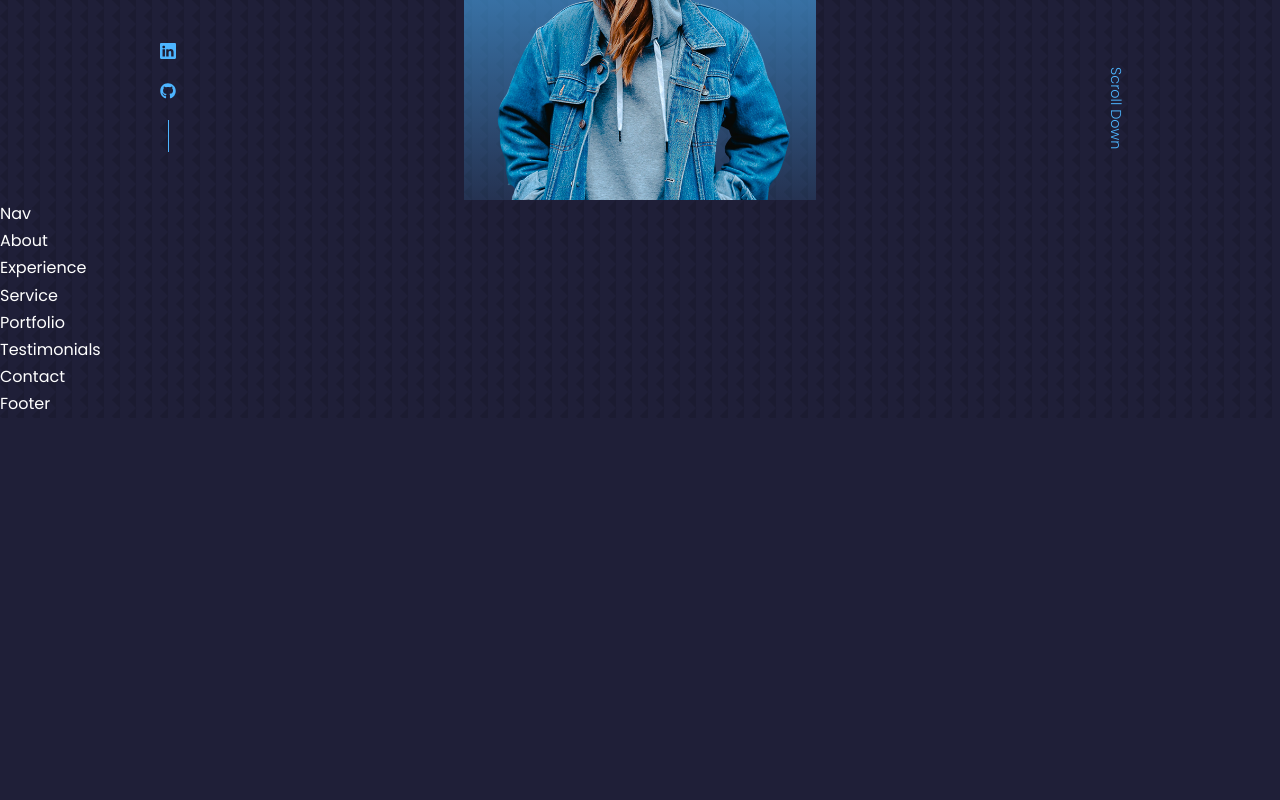
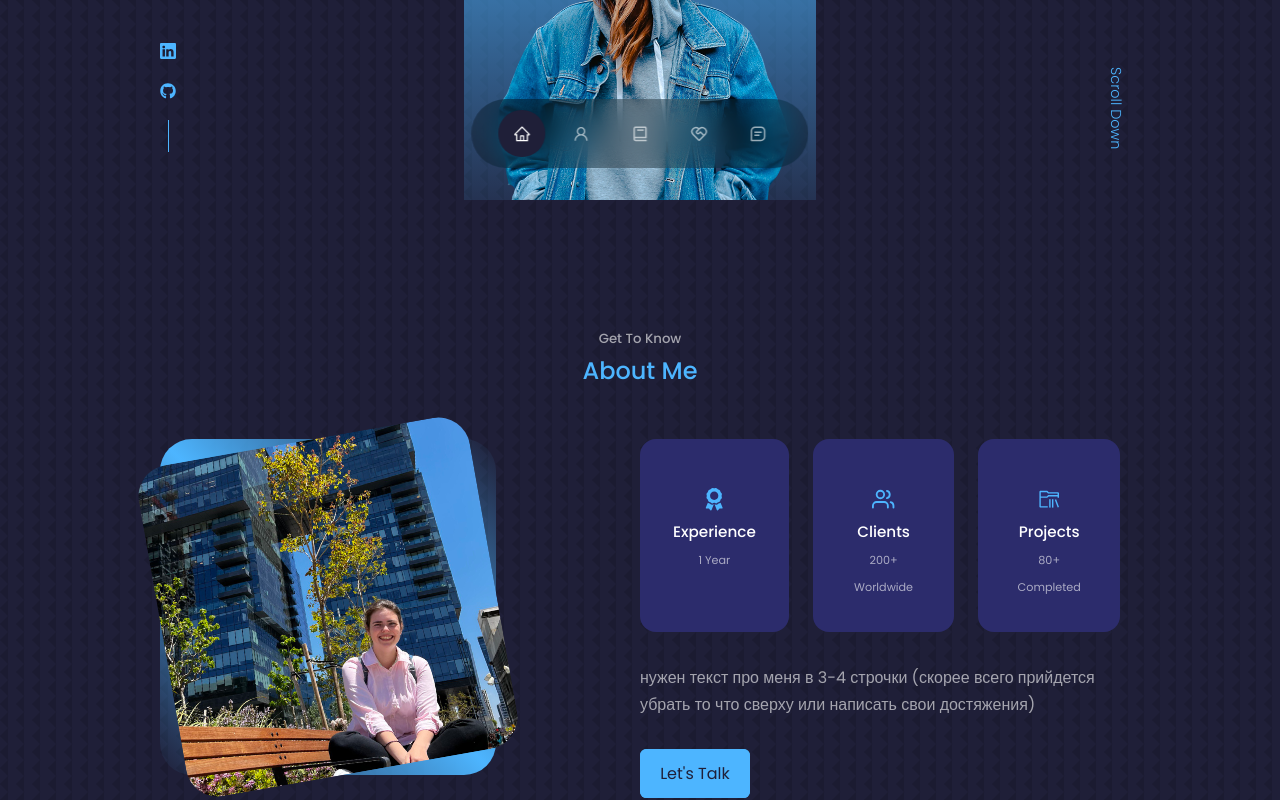
Before and after one commit to DaryaShelever/react-portfolio-website, a React (Create React App) app: page / in a window 1280 px wide. Shown: the part 600-1400 px from the top of the page. Before the commit the page ends 1018 px from the top, so only its background shows below. Built offline with nearby package versions, Linux system fonts and the light colour scheme.

Commit message:
nav component/css + about me component/css

```diff
--- a/src/components/about/About.css
+++ b/src/components/about/About.css
@@ -0,0 +1,107 @@
+.about_container{
+    display: grid;
+    grid-template-columns: 35% 50%;
+    gap:15%;
+}
+
+.about_me{
+    width: 100%;
+    aspect-ratio: 1/1;
+    border-radius: 2rem;
+    background: linear-gradient(
+        45deg,
+        transparent,
+        var(--color-primary),
+        transparent);
+    display: grid;
+    place-items: center;
+}
+
+.about_me-image{
+    border-radius: 2rem;
+    overflow: hidden;
+    transform: rotate(-10deg);
+    transition: var(--transition) ;
+}
+
+.about_me-image:hover{
+    transform: rotate(0deg);
+}
+
+.about_cards{
+    display: grid;
+    grid-template-columns: repeat(3, 1fr);
+    gap: 1.5rem;
+}
+
+.about_card{
+    background: var(--color-bg-variant);
+    border: 1px solid transparent;
+    border-radius: 1rem;
+    padding: 2rem;
+    text-align: center;
+    transition: var(--transition);
+}
+
+.about_card:hover{
+    background: transparent;
+    border-color: var(--color-primary-variant);
+    cursor: default;
+}
+
+.about_icon{
+    color: var(--color-primary);
+    font-size: 1.4rem;
+    margin-top: 1rem;
+}
+
+.about_card h5{
+    font-size: 0.95rem;
+}
+
+.about_card small {
+    font-size: 0.7rem;
+    color: var(--color-light);
+}
+
+.about_content p {
+    margin: 2rem 0 2.6rem;
+    color: var(--color-light);
+}
+
+/* ================== MEDIA QUERIES (MEDIUM DEVICES) ================== */
+@media screen and (max-width: 1024px) {
+   .about_container{
+    grid-template-columns: 1fr;
+    gap: 0;
+   }
+   .about_me{
+    width: 50%;
+    margin: 2rem auto 4rem;
+   }
+
+   .about_content p{
+    margin: 1rem 0 1.5rem;
+   }
+
+}
+
+/* ================== MEDIA QUERIES (SMALL DEVICES) ================== */
+@media screen and (max-width: 600px) {
+    .about_me{
+        width: 65%;
+        margin: 0 auto 3rem;
+    }
+
+    .about_cards{
+        grid-template-columns: 1fr 1fr;
+        gap: 1rem;
+    }
+    .about_container{
+        text-align: center;
+    }
+
+    .about_content p{
+        margin: 1.5rem 0;
+    }
+}
--- a/src/components/about/About.jsx
+++ b/src/components/about/About.jsx
@@ -1,10 +1,51 @@
 import React from 'react'
 import'./About.css'
-
+import ME from "../../assets/me-about1.jpg"
+import {FaAward} from 'react-icons/fa'
+import {FiUsers} from 'react-icons/fi'
+import {VscFolderLibrary} from 'react-icons/vsc'
 
 const About = () => {
   return (
-    <div>About</div>
+    <section id='about'>
+      <h5>Get To Know</h5>
+      <h2>About Me</h2>
+
+      <div className='container about_container'>
+        <div className='about_me'>
+          <div className="about_me-image">
+            <img src={ME} alt="About"/>
+          </div>
+        </div>
+
+        <div className='about_content'>
+          <div className='about_cards'>
+            <article className='about_card'>
+              <FaAward className='about_icon'/>
+              <h5>Experience</h5>
+              <small>1 Year</small>
+            </article>
+
+            <article className='about_card'>
+              <FiUsers className='about_icon'/>
+              <h5>Clients</h5>
+              <small>200+ Worldwide </small>
+            </article>
+
+            <article className='about_card'>
+              <VscFolderLibrary className='about_icon'/>
+              <h5>Projects</h5>
+              <small>80+ Completed </small>
+            </article>
+          </div>
+          <p>
+            нужен текст про меня в 3-4 строчки (скорее всего прийдется убрать то что сверху
+            или написать свои достяжения)
+          </p>
+          <a href="#contact" className='btn btn-primary'>Let's Talk</a>
+        </div>
+      </div>
+    </section>
   )
 }
 
--- a/src/components/contact/Contact.jsx
+++ b/src/components/contact/Contact.jsx
@@ -3,7 +3,7 @@ import'./Contact.css'
 
 const Contact = () => {
   return (
-    <div>Contact</div>
+    <section id='contact'>Contact</section>
   )
 }
 
--- a/src/components/experience/Experience.jsx
+++ b/src/components/experience/Experience.jsx
@@ -3,7 +3,7 @@ import './Experience.css'
 
 const Experience = () => {
   return (
-    <div>Experience</div>
+    <section id='experience'>Experience</section>
   )
 }
 
--- a/src/components/header/Header.css
+++ b/src/components/header/Header.css
@@ -57,8 +57,6 @@ header{
     transform: rotate(90deg);
     font-weight: 300;
     font-size:0.9rem;
-
-
 }
 
 /* ================== MEDIA QUERIES (MEDIUM DEVICES) ================== */
--- a/src/components/nav/Nav.css
+++ b/src/components/nav/Nav.css
@@ -0,0 +1,34 @@
+nav{
+    background: rgba(0, 0, 0, 0.3);
+    width: max-content;
+    display: block;
+    padding: 0.7rem 1.7rem ;
+    z-index: 2;
+    position: fixed;
+    left: 50%;
+    transform: translateX(-50%);
+    bottom: 2rem;
+    display: flex;
+    gap: 0.8rem;
+    border-radius: 3rem;
+    backdrop-filter: blur(15px);
+}
+
+nav a {
+    background: transparent;
+    padding: 0.9rem;
+    border-radius: 50%;
+    display: flex;
+    color: var(--color-light);
+    font-size: 1.1rem;
+}
+
+nav a:hover{
+    background: rgba(0, 0, 0, 0.3);
+}
+
+nav a.active{
+    background: var(--color-bg);
+    color:var(--color-white);
+
+}
--- a/src/components/nav/Nav.jsx
+++ b/src/components/nav/Nav.jsx
@@ -1,9 +1,36 @@
-import React from 'react'
+import React, { useState } from 'react'
 import './Nav.css'
+import{AiOutlineHome,AiOutlineUser} from 'react-icons/ai'
+import{BiBook,BiMessageSquareDetail} from 'react-icons/bi'
+import{RiServiceLine} from 'react-icons/ri'
+
+
 
 const Nav = () => {
+  const[activeNav, setActiveNav]=useState('#')
   return (
-    <div>Nav</div>
+    <nav>
+      <a href="#" onClick={()=> setActiveNav('#')}
+      className={activeNav === '#' ? 'active' : ''} >
+      <AiOutlineHome/></a>
+
+    <a href="#about" onClick={()=> setActiveNav('#about')}
+    className={activeNav === '#about' ? 'active' : ''}>
+    <AiOutlineUser/></a>
+
+      <a href="#experience" onClick={()=> setActiveNav('#experience')}
+      className={activeNav === '#experience' ? 'active' : ''} >
+      <BiBook/> </a>
+
+      <a href="#service" onClick={()=> setActiveNav('#service')}
+      className={activeNav === '#service' ? 'active' : ''} >
+      <RiServiceLine/> </a>
+
+      <a href="#contact" onClick={()=> setActiveNav('#contact')}
+      className={activeNav === '#contact' ? 'active' : ''} >
+      <BiMessageSquareDetail/> </a>
+
+    </nav>
   )
 }
 
--- a/src/components/portfolio/Portfolio.jsx
+++ b/src/components/portfolio/Portfolio.jsx
@@ -3,7 +3,7 @@ import './Portfolio.css'
 
 const Portfolio = () => {
   return (
-    <div>Portfolio</div>
+    <section id='portfolio'>Portfolio</section>
   )
 }
 
--- a/src/components/service/Service.jsx
+++ b/src/components/service/Service.jsx
@@ -3,7 +3,7 @@ import './Service.css'
 
 const Service = () => {
   return (
-    <div>Service</div>
+    <section id='service'>Service</section>
   )
 }
 
--- a/src/components/testimonials/Testimonials.jsx
+++ b/src/components/testimonials/Testimonials.jsx
@@ -3,7 +3,7 @@ import './Testimonials.css'
 
 const Testimonials = () => {
   return (
-    <div>Testimonials</div>
+    <section id='testimonials'>Testimonials</section>
   )
 }
 
--- a/src/index.css
+++ b/src/index.css
@@ -55,6 +55,7 @@ h1{
 }
 section{
     margin-top: 8rem;
+    height: 100vh;
 }
 
 section> h2, section> h5{
```
